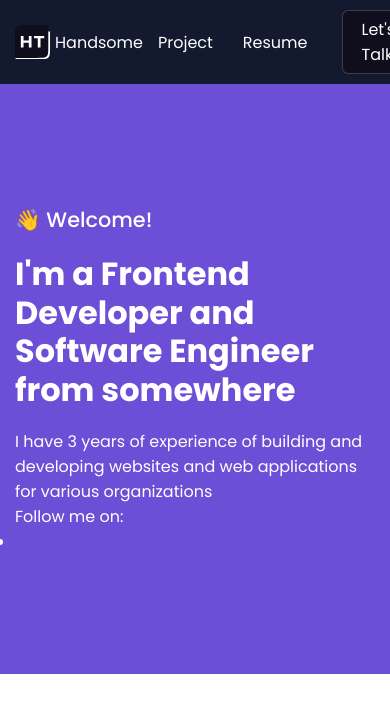
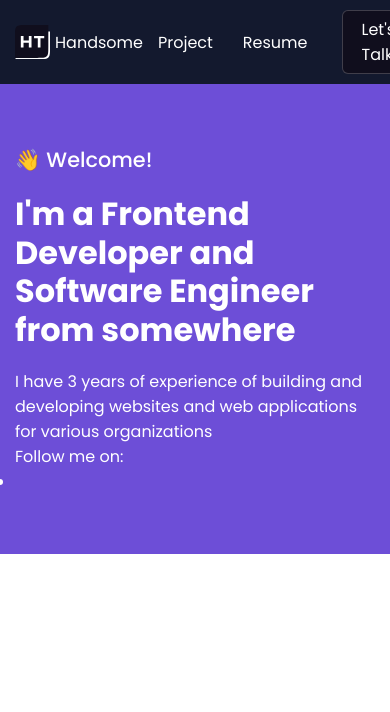
Before and after one commit to huzitaiwo/handsome, a React (Create React App) app: page / in a window 390 px wide. Shown: the top 712 px of the page. Built offline with nearby package versions, Linux system fonts and the light colour scheme.

Commit message:
media breakpoints

```diff
--- a/src/components/Banner.css
+++ b/src/components/Banner.css
@@ -17,3 +17,8 @@
 .banner p {
   max-width: 50ch;
 }
+@media (max-width: 678px) {
+  .banner {
+    padding: 60px 0;
+  }
+}
```
